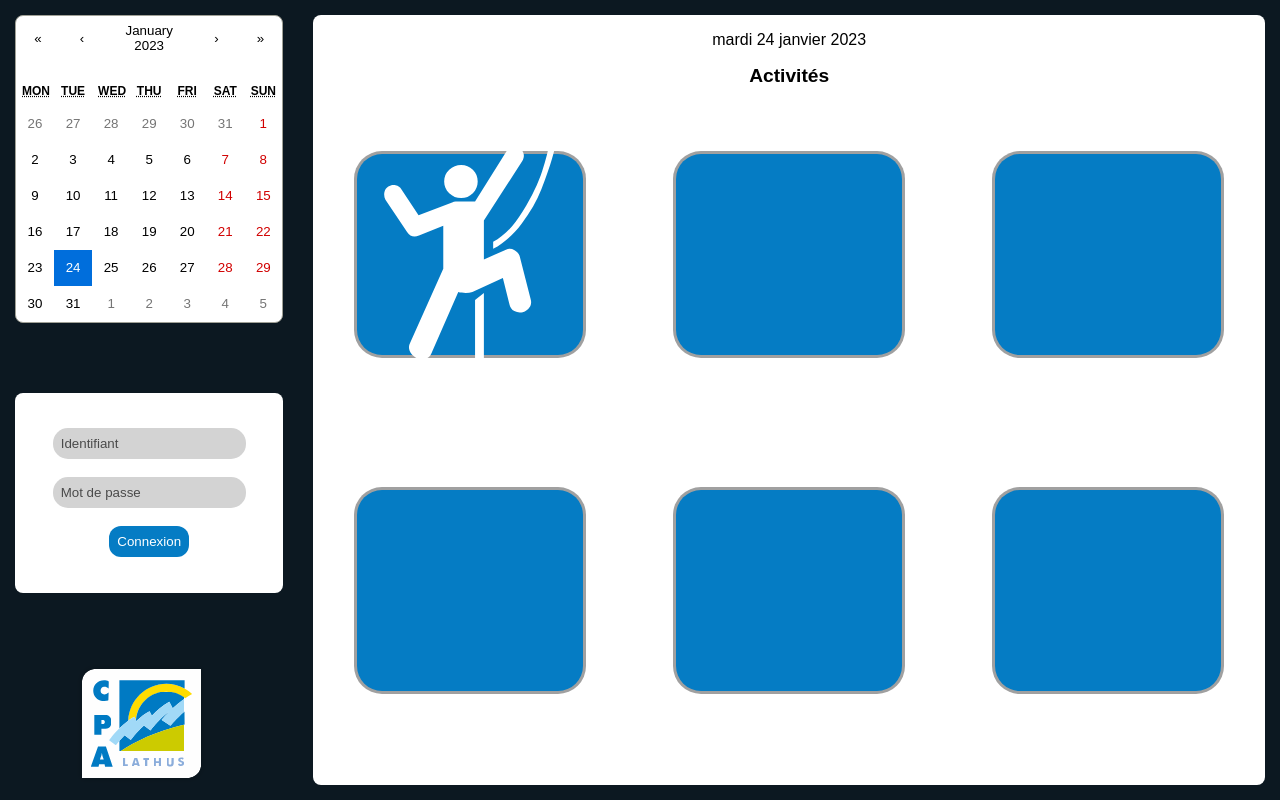
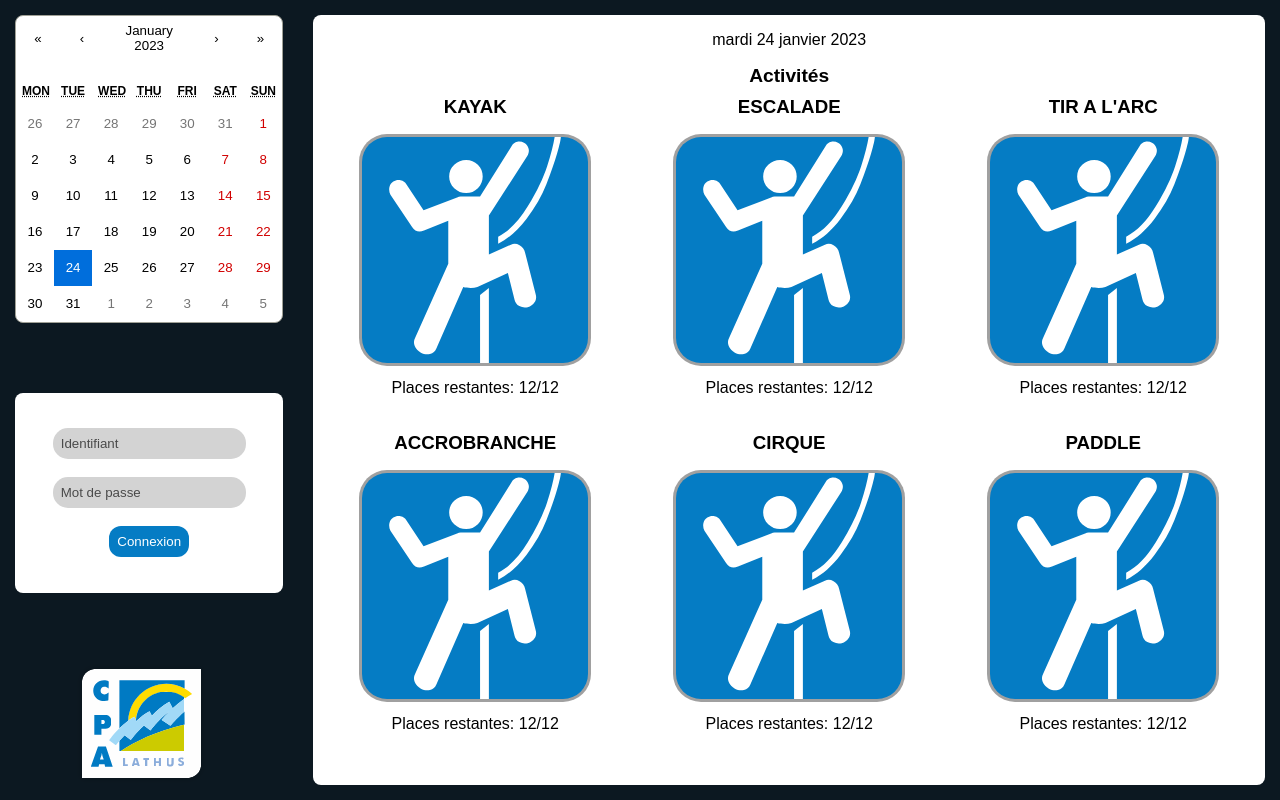
Before and after one commit to QuentinBretl/CPA, a React (Create React App) app in the folder client/: page / in a window 1280 px wide. Built offline with nearby package versions, Linux system fonts and the light colour scheme.

Commit message:
mise en forme de l'accueil / ajout fonctionnalités

```diff
--- a/client/src/App.js
+++ b/client/src/App.js
@@ -1,19 +1,23 @@
 import React, { useEffect, useState } from 'react';
 import Calendar from 'react-calendar';
-import { BrowserRouter, Routes, Route } from 'react-router-dom';
+import { BrowserRouter, Routes, Route, Navigate } from 'react-router-dom';
 import './Calendar.css';
 import moment from 'moment/moment';
 import 'moment/locale/fr';
+import NoMatch from './components/NoMatch';
 import Navigation from './components/Navigation';
 import Home from './pages/Home';
 import Planning from './pages/Planning'
 function App() {
 
   const [value, setValue] = useState(new Date());
+  let redirection = false
   let currentDay =
     moment(value).locale('fr').format('dddd') +
     ' ' +
     moment(value).locale('fr').format('LL');
+
+  let formattedDate = moment(value).format('DD-MM-YYYY')
 
   useEffect(() => {
     currentDay =
@@ -25,10 +29,10 @@ function App() {
 
   function onChange(nextValue) {
     setValue(nextValue);
+    redirection = true
   }
 
   return (
-
     <BrowserRouter>
       <div className='container'>
       <main>
@@ -36,10 +40,11 @@ function App() {
         <Calendar value={value} onChange={onChange} />
       <Navigation />
       </section>
-
+      {redirection && <Navigate replace to='/' />}
         <Routes>
-          <Route path='/' element={<Home currentDay={currentDay} />} ></Route>
-          <Route path='/planning' element={<Planning/>}></Route>
+          <Route path='/' element={<Home currentDay={currentDay} formattedDate={formattedDate} />} ></Route>
+          <Route path='/planning/:planningId' element={<Planning currentDay={currentDay}/>}></Route>
+          <Route path='*' element={<NoMatch />}></Route>
         </Routes>
         </main>
       </div>
--- a/client/src/components/Actis.jsx
+++ b/client/src/components/Actis.jsx
@@ -1,19 +1,66 @@
 import React from 'react';
+import { Link } from 'react-router-dom';
 import Escalade from '../assets/escalade.svg'
 
-function Actis() {
+function Actis({formattedDate}) {
   return (
     <div className='activities'>
       <h1 className='activities-title'>Activités</h1>
       <div className='list'>
-        <div className='activity' id='kayak'>
-          <img id='escalade' src={Escalade} alt="escalade" />
-        </div>
-        <div className='activity' id='accrobranche'></div>
-        <div className='activity' id='tal'></div>
-        <div className='activity' id='paddle'></div>
-        <div className='activity' id='escalade'></div>
-        <div className='activity' id='grimpe-abre'></div>
+        <article>
+          <h3>KAYAK</h3>
+          <Link className='link-acti' to={`/planning/kayak-${formattedDate}`}>
+            <div className='activity' id='kayak'>
+              <img id='img-kayak' src={Escalade} alt="kayak" />
+            </div>
+          </Link>
+          <p>Places restantes: <span>12/12</span></p>
+        </article>
+        <article>
+          <h3>ESCALADE</h3>
+          <Link className='link-acti' to={`/planning/escalade-${formattedDate}`}>
+            <div className='activity' id='escalade'>
+              <img id='img-escalade' src={Escalade} alt="escalade" />
+            </div>
+          </Link>
+          <p>Places restantes: <span>12/12</span></p>
+        </article>
+        <article>
+          <h3>TIR A L'ARC</h3>
+          <Link className='link-acti' to={`/planning/tal-${formattedDate}`}>
+            <div className='activity' id='tal'>
+              <img id='img-tal' src={Escalade} alt="tal" />
+            </div>
+          </Link>
+          <p>Places restantes: <span>12/12</span></p>
+        </article>
+        <article>
+          <h3>ACCROBRANCHE</h3>
+          <Link className='link-acti' to={`/planning/pah-${formattedDate}`}>
+            <div className='activity' id='pah'>
+              <img id='img-pah' src={Escalade} alt="pah" />
+            </div>
+          </Link>
+          <p>Places restantes: <span>12/12</span></p>
+        </article>
+        <article>
+          <h3>CIRQUE</h3>
+          <Link className='link-acti' to={`/planning/cirque-${formattedDate}`}>
+            <div className='activity' id='cirque'>
+              <img id='img-cirque' src={Escalade} alt="cirque" />
+            </div>
+          </Link>
+          <p>Places restantes: <span>12/12</span></p>
+        </article>
+        <article>
+          <h3>PADDLE</h3>
+          <Link className='link-acti' to={`/planning/paddle-${formattedDate}`}>
+            <div className='activity' id='tal'>
+              <img id='img-tal' src={Escalade} alt="tal" />
+            </div>
+          </Link>
+          <p>Places restantes: <span>12/12</span></p>
+        </article>
       </div>
     </div>
   );
--- /dev/null
+++ b/client/src/components/NoMatch.jsx
@@ -0,0 +1,14 @@
+import React from 'react'
+
+function NoMatch() {
+  return (
+    <section className='content'>
+        <div className='planning'>
+          <div className='heading'>Erreur 404, page non trouvée ! </div>
+
+        </div>
+      </section>
+  );
+}
+
+export default NoMatch
--- a/client/src/index.css
+++ b/client/src/index.css
@@ -131,13 +131,27 @@ main{
   align-items: center;
 }
 
+article{
+  display: flex;
+  flex-direction: column;
+  align-items: center;
+  min-width: 25%;
+  margin: 0px 25px;
+}
+
+article h3{
+  margin-top: 0;
+}
+
+.link-acti{
+  height: 100%;
+  width: 100%;
+}
 .activity{
   display: flex;
+  height: 100%;
   justify-content: center;
   align-items: center;
-  margin: 20px;
-  min-width: 25%;
-  height: 30%;
   -webkit-box-shadow: 0px 0px 0px 3px #a0a0a0;
   box-shadow: 0px 0px 0px 3px #a0a0a0;
   border-radius: 25px;
--- a/client/src/pages/Home.jsx
+++ b/client/src/pages/Home.jsx
@@ -1,14 +1,15 @@
 import React from 'react';
 import Actis from '../components/Actis';
-import Escalade from '../assets/escalade.svg'
 
-const Home = ({currentDay}) => {
+const Home = ({currentDay, formattedDate}) => {
+
+
   return (
 
       <section className='content'>
         <div className='planning'>
           <div className='heading'>{currentDay}</div>
-          <Actis />
+          <Actis formattedDate={formattedDate}/>
         </div>
       </section>
   );
--- a/client/src/pages/Planning.jsx
+++ b/client/src/pages/Planning.jsx
@@ -5,6 +5,9 @@ function Planning({currentDay}) {
     <section className='content'>
         <div className='planning'>
           <div className='heading'>{currentDay}</div>
+          <div className="planning-content">
+            <div className="planning-header"></div>
+          </div>
         </div>
       </section>
   )
```
